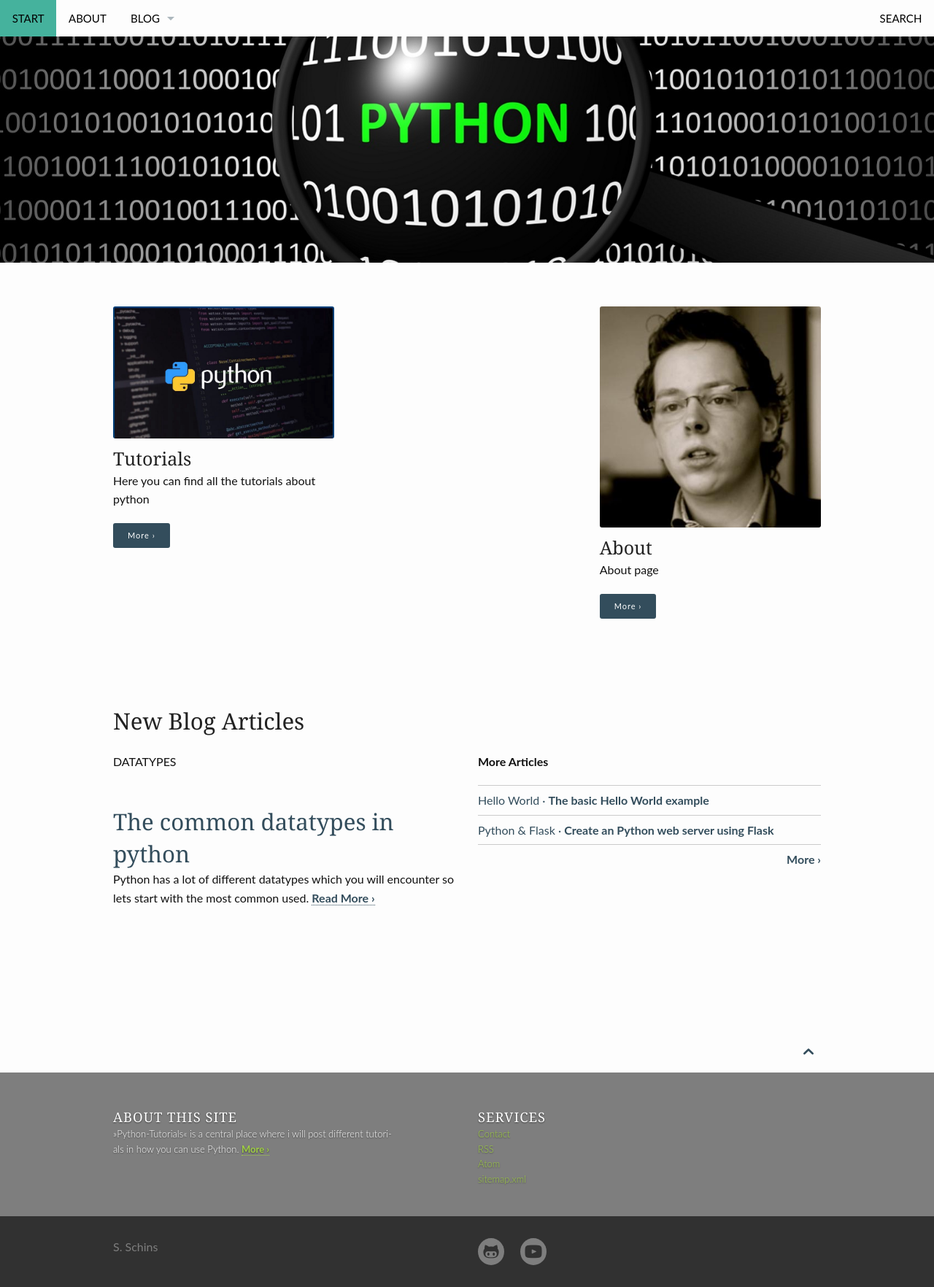
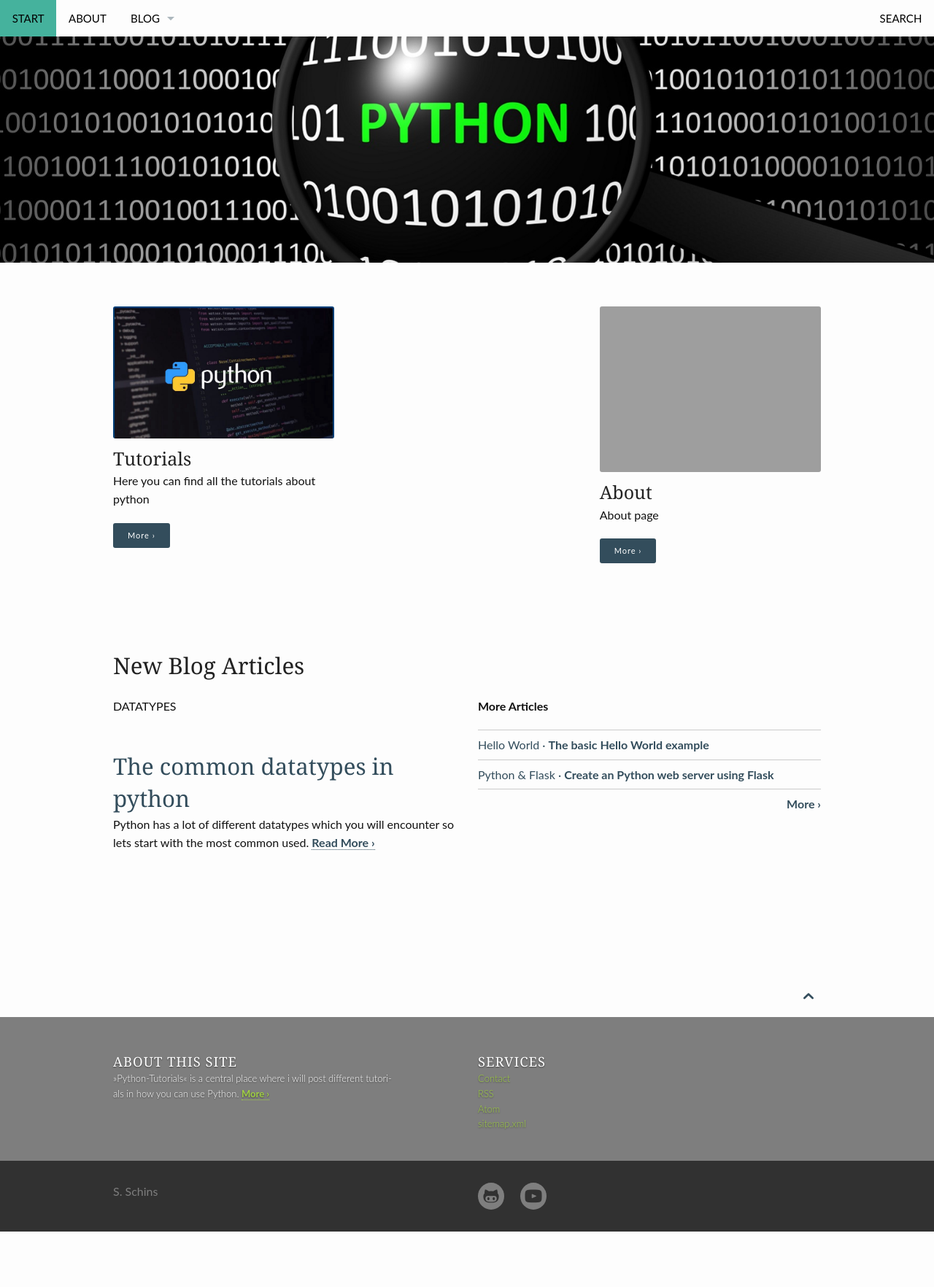
Before and after one commit to squandor/pytut.github.io, a Jekyll site: the page built from pages/pages-root-folder/index.md, in a window 1280 px wide. Shown: the whole page at 73% size. Built offline with Jekyll 4.4.1, drawn with Linux system fonts in a browser that asks for light colours; after the commit the page ends 1688 px from its top, so only the background shows below that.

Commit message:
changed pic

```diff
--- a/pages/pages-root-folder/index.md
+++ b/pages/pages-root-folder/index.md
@@ -16,7 +16,7 @@ widget2:
   title: "About"
   url: 'https://python-tutorials.nl/about/'
   text: 'About page'
-  image: About_Me.jpeg
+#  image: About_Me.jpeg
 
 #
 # Use the call for action to show a button on the frontpage
```
